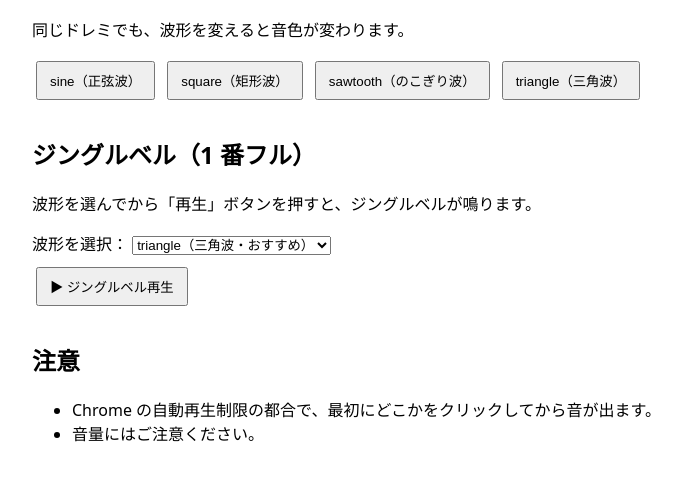
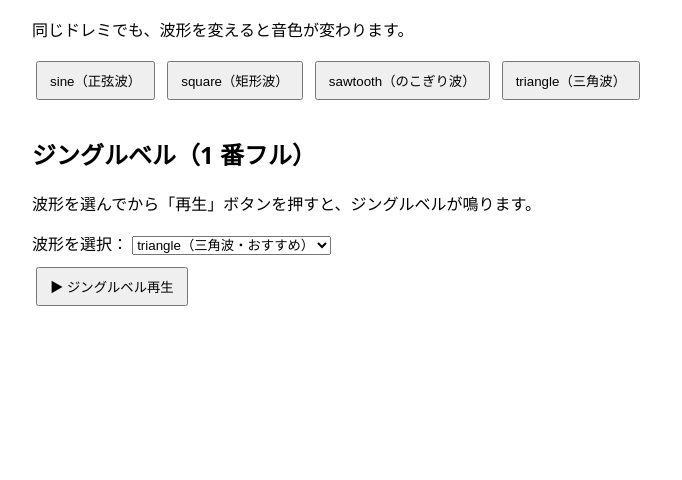
Before and after one commit to ossun27/web-audio-jinglebell, a website with bundled scripts: page index.html in a window 1280 px wide. Both pictures are taken after a click on the button "triangle（三角波）". Shown: the part 162-642 px from the top of the page, without its empty margins (8-690 px from the left). Built offline with nearby package versions, Linux system fonts and the light colour scheme.

Commit message:
no message

```diff
--- a/index.html
+++ b/index.html
@@ -1,6 +1,5 @@
 <!-- index.html -->
 <!doctype html>
-<html lang="ja">
   <head>
     <meta charset="UTF-8" />
     <title>Web Audio API × TypeScript × Jingle Bells</title>
@@ -53,15 +52,6 @@
         </div>
     </section>
 
-
-    <section>
-      <h2>注意</h2>
-      <ul>
-        <li>Chrome の自動再生制限の都合で、最初にどこかをクリックしてから音が出ます。</li>
-        <li>音量にはご注意ください。</li>
-      </ul>
-    </section>
-
     <!-- ビルド後の JS を読み込み -->
     <script type="module" src="./dist/main.js"></script>
   </body>
--- a/package.json
+++ b/package.json
@@ -19,6 +19,7 @@
   "homepage": "https://github.com/ossun27/web-audio-jinglebell#readme",
   "description": "",
   "devDependencies": {
+    "http-server": "^14.1.1",
     "typescript": "^5.9.3"
   }
 }
--- /dev/null
+++ b/src/audio.ts
@@ -0,0 +1,157 @@
+// src/audio.ts
+
+const audioCtx = new AudioContext();
+
+// C4〜C5 の音名と周波数（Hz）
+const NOTES = {
+  C4: 261.63, // ド
+  D4: 293.66, // レ
+  E4: 329.63, // ミ
+  F4: 349.23, // ファ
+  G4: 392.0,  // ソ
+  A4: 440.0,  // ラ
+  B4: 493.88, // シ
+  C5: 523.25, // 高いド
+} as const;
+
+type NoteName = keyof typeof NOTES;
+type NoteOrRest = NoteName | "REST";
+
+type ScoreItem = {
+  note: NoteOrRest;
+  length: number;
+};
+
+const sleep = (ms: number) => new Promise((r) => setTimeout(r, ms));
+
+/**
+ * 単音を鳴らす
+ */
+function playNote(
+  freq: number,
+  type: OscillatorType,
+  duration = 0.4,
+) {
+  const osc = audioCtx.createOscillator();
+  const gain = audioCtx.createGain();
+
+  osc.type = type;
+  osc.frequency.value = freq;
+
+  osc.connect(gain);
+  gain.connect(audioCtx.destination);
+
+  const now = audioCtx.currentTime;
+
+  osc.start(now);
+  gain.gain.setValueAtTime(1, now);
+  gain.gain.exponentialRampToValueAtTime(0.0001, now + duration);
+  osc.stop(now + duration);
+}
+
+/**
+ * ドレミファソラシドを鳴らす
+ */
+export async function playScale(
+  type: OscillatorType,
+  bpm = 100,
+) {
+  const beatMs = (60 / bpm) * 1000;
+  const SCALE: NoteName[] = ["C4","D4","E4","F4","G4","A4","B4","C5"];
+
+  for (const note of SCALE) {
+    playNote(NOTES[note], type);
+    await sleep(beatMs);
+  }
+}
+
+/**
+ * ジングルベル（1番）休符つきスコア
+ * すべての音に “ドレミ” コメントを追加
+ */
+const JINGLE_SCORE: ScoreItem[] = [
+  // 🎵 ジングルベル ジングルベル 鈴が鳴る
+  { note: "E4", length: 0.5 }, // ミ
+  { note: "E4", length: 0.5 }, // ミ
+  { note: "E4", length: 1.0 }, // ミー
+
+  { note: "E4", length: 0.5 }, // ミ
+  { note: "E4", length: 0.5 }, // ミ
+  { note: "E4", length: 1.0 }, // ミー
+
+  { note: "E4", length: 0.5 }, // ミ
+  { note: "G4", length: 0.5 }, // ソ
+  { note: "C4", length: 0.5 }, // ド
+  { note: "D4", length: 0.5 }, // レ
+  { note: "E4", length: 2.0 }, // ミー
+
+  { note: "F4", length: 0.5 },  // ファ
+  { note: "F4", length: 0.5 },  // ファ
+  { note: "F4", length: 0.75 }, // ファー
+  { note: "F4", length: 0.25 }, // ファ（短いの）
+  { note: "F4", length: 0.5 },  // ファ
+
+  { note: "E4", length: 0.5 }, // ミ
+  { note: "E4", length: 0.5 }, // ミ
+  { note: "E4", length: 0.5 }, // ミ
+
+  { note: "E4", length: 0.5 }, // ミ
+  { note: "D4", length: 0.5 }, // レ
+  { note: "D4", length: 0.5 }, // レ
+  { note: "E4", length: 0.5 }, // ミ
+  { note: "D4", length: 1.0 }, // レーー
+  { note: "G4", length: 1.0 }, // ソーー
+
+  // 休符（曲の間）
+  { note: "REST", length: 0.1 }, // rest
+
+  // 🎵 ジングル・オール・ザ・ウェイ！
+  { note: "E4", length: 0.5 }, // ミ
+  { note: "E4", length: 0.5 }, // ミ
+  { note: "E4", length: 1.0 }, // ミーー
+
+  { note: "E4", length: 0.5 }, // ミ
+  { note: "E4", length: 0.5 }, // ミ
+  { note: "E4", length: 1.0 }, // ミーー
+
+  { note: "E4", length: 0.5 }, // ミ
+  { note: "G4", length: 0.5 }, // ソ
+  { note: "C4", length: 0.5 }, // ド
+  { note: "D4", length: 0.5 }, // レ
+  { note: "E4", length: 2.0 }, // ミーーーー
+
+  { note: "F4", length: 0.5 },  // ファ
+  { note: "F4", length: 0.5 },  // ファ
+  { note: "F4", length: 0.75 }, // ファー
+  { note: "F4", length: 0.25 }, // ファ（短く）
+  { note: "F4", length: 0.5 },  // ファ
+
+  { note: "E4", length: 0.5 }, // ミ
+  { note: "E4", length: 0.5 }, // ミ
+  { note: "E4", length: 0.5 }, // ミ
+
+  { note: "G4", length: 0.5 }, // ソ
+  { note: "G4", length: 0.5 }, // ソ
+  { note: "F4", length: 0.5 }, // ファ
+  { note: "D4", length: 0.5 }, // レ
+  { note: "C4", length: 2.0 }, // ドーーーー
+];
+
+/**
+ * ジングルベル演奏
+ */
+export async function playJingleBellsFull(
+  type: OscillatorType,
+  bpm = 140,
+) {
+  const baseBeatMs = (60 / bpm) * 1000;
+
+  for (const item of JINGLE_SCORE) {
+    const durationMs = baseBeatMs * item.length;
+
+    if (item.note !== "REST") {
+      playNote(NOTES[item.note], type, item.length);
+    }
+    await sleep(durationMs);
+  }
+}
--- a/src/main.ts
+++ b/src/main.ts
@@ -1,187 +1,8 @@
 // src/main.ts
 
-// ====== Web Audio のセットアップ ======
-const audioCtx = new AudioContext();
-
-// C4〜C5 の音名と周波数（Hz）
-const NOTES = {
-  C4: 261.63, // ド
-  D4: 293.66, // レ
-  E4: 329.63, // ミ
-  F4: 349.23, // ファ
-  G4: 392.0,  // ソ
-  A4: 440.0,  // ラ
-  B4: 493.88, // シ
-  C5: 523.25, // 高いド
-} as const;
-
-type NoteName = keyof typeof NOTES;
-type WaveType = OscillatorType;
-type NoteOrRest = NoteName | "REST";
-
-type ScoreItem = {
-  note: NoteOrRest; // 音名 or 休符
-  length: number;   // 拍の長さ（1 = 基準、0.5 = 半分、2 = 2倍…）
-};
-
-const sleep = (ms: number) => new Promise((r) => setTimeout(r, ms));
-
-/**
- * 単音を鳴らす
- */
-function playNote(
-  freq: number,
-  type: WaveType,
-  duration = 0.4,
-) {
-  const osc = audioCtx.createOscillator();
-  const gain = audioCtx.createGain();
-
-  osc.type = type;
-  osc.frequency.value = freq;
-
-  osc.connect(gain);
-  gain.connect(audioCtx.destination);
-
-  const now = audioCtx.currentTime;
-
-  osc.start(now);
-  gain.gain.setValueAtTime(1, now);
-  gain.gain.exponentialRampToValueAtTime(0.0001, now + duration);
-  osc.stop(now + duration);
-}
-
-/**
- * ドレミファソラシドを順番に鳴らす
- */
-async function playScale(
-  type: WaveType,
-  bpm = 120,
-) {
-  const beatMs = (60 / bpm) * 1000;
-  const SCALE: NoteName[] = [
-    "C4",
-    "D4",
-    "E4",
-    "F4",
-    "G4",
-    "A4",
-    "B4",
-    "C5",
-  ];
-
-  for (const note of SCALE) {
-    playNote(NOTES[note], type);
-    await sleep(beatMs);
-  }
-}
-
-/**
- * 休符付きジングルベル 1番（簡易 C メジャー版）
- */
-const JINGLE_SCORE: ScoreItem[] = [
-  // ♪ ジングルベル ジングルベル 鈴が鳴る
-  { note: "E4", length: 0.5 }, // ミ
-  { note: "E4", length: 0.5 }, // ミ
-  { note: "E4", length: 1 },   // ミ──
-
-  { note: "E4", length: 0.5 }, // ミ
-  { note: "E4", length: 0.5 }, // ミ
-  { note: "E4", length: 1 },   // ミ──
-
-  { note: "E4", length: 0.5 }, // ミ
-  { note: "G4", length: 0.5 }, // ソ
-  { note: "C4", length: 0.5 }, // ド
-  { note: "D4", length: 0.5 }, // レ
-  { note: "E4", length: 2 },   // ミ────
-
-  { note: "F4", length: 0.5 },  // ファ
-  { note: "F4", length: 0.5 },  // ファ
-  { note: "F4", length: 0.75 }, // ファー
-  { note: "F4", length: 0.25 }, // （ちょっとだけ）
-  { note: "F4", length: 0.5 },  // ファ
-
-  { note: "E4", length: 0.5 }, // ミ
-  { note: "E4", length: 0.5 }, // ミ
-  { note: "E4", length: 0.5 }, // ミ
-  { note: "E4", length: 0.5 }, // ミ
-
-  { note: "E4", length: 0.5 }, // ミ
-  { note: "D4", length: 0.5 }, // レ
-  { note: "D4", length: 0.5 }, // レ
-  { note: "E4", length: 0.5 }, // ミ
-  { note: "D4", length: 1 },   // レ──
-  { note: "G4", length: 1 },   // ソ──
-
-  // 1拍分の休符
-  { note: "REST", length: 1 },
-
-  // ♪ ジングルオールザウェイ〜
-  { note: "E4", length: 0.5 },
-  { note: "E4", length: 0.5 },
-  { note: "E4", length: 1 },
-
-  { note: "E4", length: 0.5 },
-  { note: "E4", length: 0.5 },
-  { note: "E4", length: 1 },
-
-  { note: "E4", length: 0.5 },
-  { note: "G4", length: 0.5 },
-  { note: "C4", length: 0.5 },
-  { note: "D4", length: 0.5 },
-  { note: "E4", length: 2 },
-
-  { note: "F4", length: 0.5 },
-  { note: "F4", length: 0.5 },
-  { note: "F4", length: 0.75 },
-  { note: "F4", length: 0.25 },
-  { note: "F4", length: 0.5 },
-
-  { note: "E4", length: 0.5 },
-  { note: "E4", length: 0.5 },
-  { note: "E4", length: 0.5 },
-  { note: "E4", length: 0.5 },
-
-  { note: "G4", length: 0.5 },
-  { note: "G4", length: 0.5 },
-  { note: "F4", length: 0.5 },
-  { note: "D4", length: 0.5 },
-  { note: "C4", length: 2 },
-];
-
-/**
- * ジングルベル 1番を通しで再生（休符対応）
- */
-async function playJingleBellsFull(
-  type: WaveType = "triangle",
-  bpm = 140,
-) {
-  const baseBeatMs = (60 / bpm) * 1000;
-
-  for (const item of JINGLE_SCORE) {
-    const durationMs = baseBeatMs * item.length;
-
-    if (item.note !== "REST") {
-      const toneDuration = item.length * 0.9;
-      playNote(NOTES[item.note], type, toneDuration);
-    }
-    await sleep(durationMs);
-  }
-}
-
-// ====== DOM イベントの設定 ======
-
-// 自動再生制限対策（初回クリックで resume）
-document.addEventListener(
-  "click",
-  async () => {
-    if (audioCtx.state === "suspended") {
-      await audioCtx.resume();
-      console.log("AudioContext resumed");
-    }
-  },
-  { once: true },
-);
+// 音まわりの処理を audio.ts から読み込む
+// ★ここがポイント：拡張子に .js を付ける
+import { playScale, playJingleBellsFull } from "./audio.js";
 
 // ドレミ（各波形）ボタン
 document.getElementById("btn-sine")?.addEventListener("click", () => {
@@ -202,6 +23,6 @@ const waveSelect = document.getElementById("wave-select") as HTMLSelectElement |
 
 // ジングルベルボタン
 document.getElementById("btn-jingle")?.addEventListener("click", () => {
-  const selectedWave = (waveSelect?.value ?? "triangle") as WaveType;
+  const selectedWave = (waveSelect?.value ?? "triangle") as OscillatorType;
   playJingleBellsFull(selectedWave, 140);
 });
```
Also changed, not shown: dist/audio.d.ts, dist/audio.js, dist/main.js, 5 other files.
